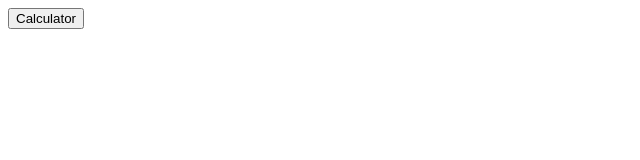
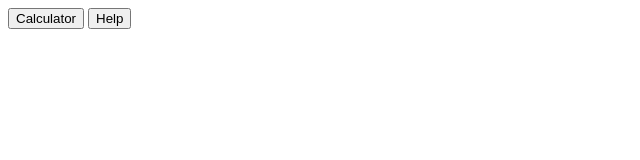
Before and after one commit to Riftbreaker1/netlify_crc, a website: page index.html in a window 1280 px wide. Shown: the whole page, without its empty margins (0-640 px from the left). Drawn offline with Linux system fonts and the light colour scheme.

Commit message:
Update index.html

```diff
--- a/index.html
+++ b/index.html
@@ -7,5 +7,6 @@
 </head>
 <body>
   <button onclick="location.href='/calc'">Calculator</button>
+  <button onclick="location.href='/help'">Help</button>
 </body>
 </html>
```
